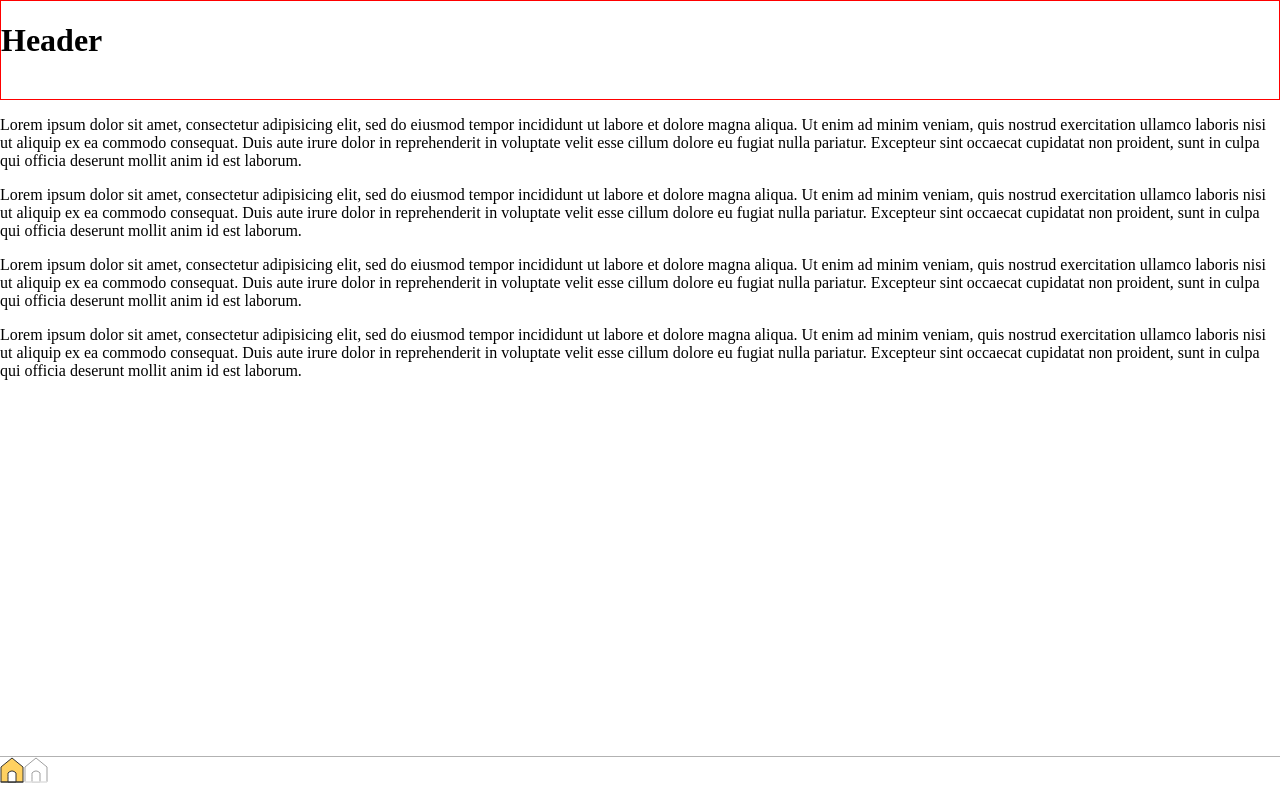
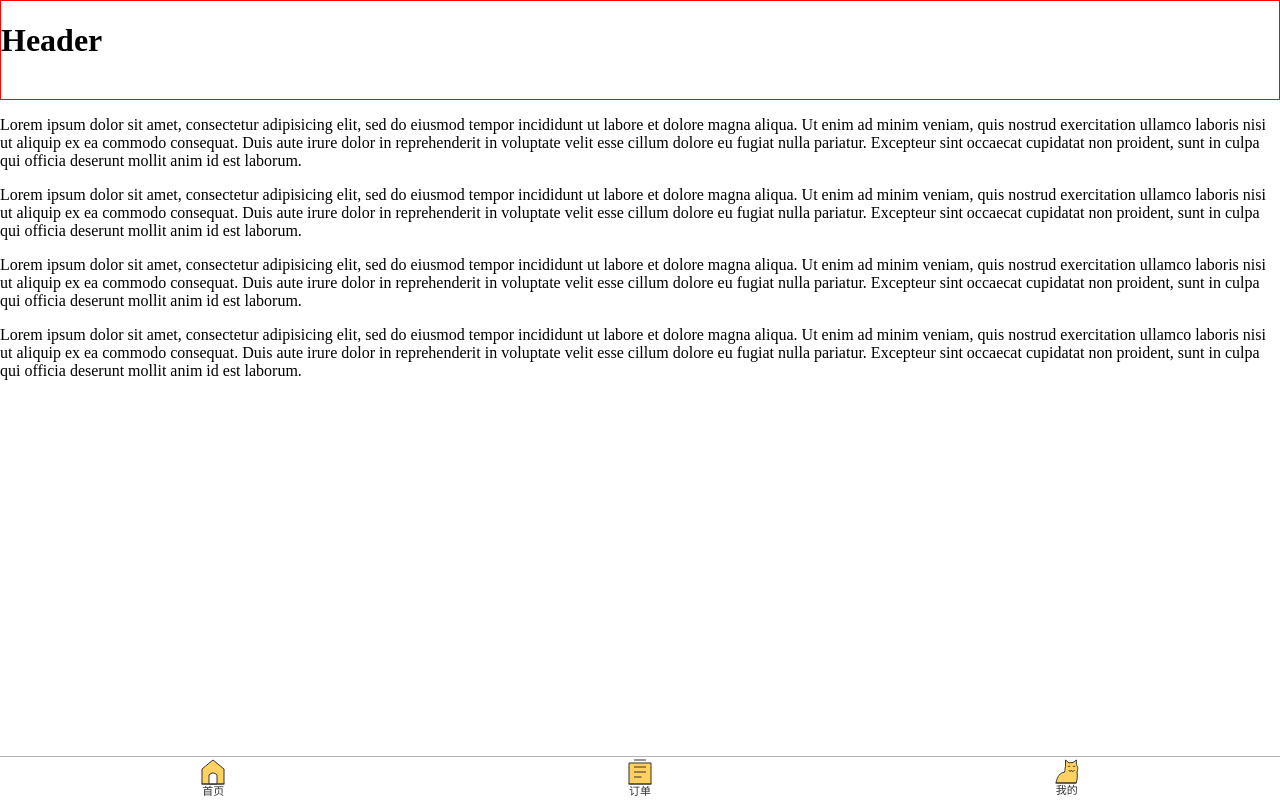
Before and after one commit to happypeter/meituan-demo, a React (Create React App) app in the folder user-client/: page / in a window 1280 px wide. Built offline with nearby package versions, Linux system fonts and the light colour scheme.

Commit message:
第四集：图表导航列表

```diff
--- a/user-client/src/components/App.js
+++ b/user-client/src/components/App.js
@@ -3,10 +3,14 @@ import '../css/App.css';
 import Header from './Header'
 import Footer from './Footer'
 import Main from './Main'
+import {
+  BrowserRouter as Router
+} from 'react-router-dom'
 
 class App extends Component {
   render() {
     return (
+      <Router>
         <div className="app">
           <div className="header-wrap">
             <Header />
@@ -18,6 +22,7 @@ class App extends Component {
             <Footer />
           </div>
         </div>
+      </Router>
     );
   }
 }
--- a/user-client/src/components/Footer.js
+++ b/user-client/src/components/Footer.js
@@ -1,11 +1,29 @@
 import React from 'react'
 import '../css/footer.css'
 import HomeIcon from './HomeIcon'
+import UserIcon from './UserIcon'
+import OrderIcon from './OrderIcon'
+import {
+  Link
+} from 'react-router-dom'
 
 const Footer = () => (
   <div className="footer">
-    <HomeIcon active={true} />
-    <HomeIcon active={false} />
+    <div className="item">
+      <Link to="/">
+        <HomeIcon active={true} />
+      </Link>
+    </div>
+    <div className="item">
+      <Link to="/">
+        <OrderIcon active={true} />
+      </Link>
+    </div>
+    <div className="item">
+      <Link to="/">
+        <UserIcon active={true} />
+      </Link>
+    </div>
   </div>
 )
 
--- a/user-client/src/components/HomeIcon.js
+++ b/user-client/src/components/HomeIcon.js
@@ -1,7 +1,8 @@
 import React from 'react'
 
 const HomeIcon = ({ active }) => (
-  <svg width="24px" height="26px" viewBox="0 0 24 26">
+  <div>
+    <svg width="24px" height="26px" viewBox="0 0 24 26">
       <defs></defs>
       <g id="Page-1" stroke="none" strokeWidth="1" fill="none" fillRule="evenodd">
           <g id="home-icon" transform="translate(0.000000, 1.000000)" stroke={active ? '#333333' : '#9F9F9F'}>
@@ -10,7 +11,9 @@ const HomeIcon = ({ active }) => (
               <path d="M0.5,24 L23.5,24" id="Path-2" stroke={active ? '#333333' : '#FFFFFF'}></path>
           </g>
       </g>
-  </svg>
+    </svg>
+    <div style={{ 'color': active ? '#333333' : '#9F9F9F'}}>首页</div>
+  </div>
 )
 
 export default HomeIcon
--- a/user-client/src/components/Main.js
+++ b/user-client/src/components/Main.js
@@ -2,7 +2,6 @@ import React, { Component } from 'react'
 import Home from './Home'
 
 import {
-  BrowserRouter as Router,
   Route
 } from 'react-router-dom'
 
@@ -12,13 +11,11 @@ const Faq = () => <h1>Faq</h1>
 class Main extends Component {
   render() {
     return(
-      <Router>
-        <div>
-          <Route exact path="/" component={Home} />
-          <Route path="/about" component={About} />
-          <Route path="/faq" component={Faq} />
-        </div>
-      </Router>
+      <div>
+        <Route exact path="/" component={Home} />
+        <Route path="/about" component={About} />
+        <Route path="/faq" component={Faq} />
+      </div>
     )
   }
 }
--- /dev/null
+++ b/user-client/src/components/OrderIcon.js
@@ -0,0 +1,21 @@
+import React from 'react'
+
+const UserIcon = ({ active }) => (
+  <div>
+    <svg width="24px" height="26px" viewBox="0 0 24 26" >
+        <g id="Page-1" stroke="none" strokeWidth="1" fill="none" fillRule="evenodd">
+            <g id="order-icon" stroke={active ? '#333333' : '#9F9F9F'}>
+                <polygon id="outline" fill={active ? '#FFD161' : '#FFFFFF'} points="1 4 23 4 23 25 1 25"></polygon>
+                <path d="M6,1 L18,1" id="line"></path>
+                <path d="M6,8 L18,8" id="line"></path>
+                <path d="M6,13 L18,13" id="line"></path>
+                <path d="M6,18 L13.5166482,18" id="line"></path>
+                <path d="M0.5,25 L23.5,25" id="bottom-line" stroke={active ? '#333333' : '#FFFFFF'}></path>
+            </g>
+        </g>
+    </svg>
+    <div style={{ 'color': active ? '#333333' : '#9F9F9F'}}>订单</div>
+  </div>
+)
+
+export default UserIcon
--- /dev/null
+++ b/user-client/src/components/UserIcon.js
@@ -0,0 +1,20 @@
+import React from 'react'
+
+const UserIcon = ({ active }) => (
+  <div>
+    <svg width="24px" height="25px" viewBox="0 0 24 25" >
+      <g id="Page-1" stroke="none" strokeWidth="1" fill="none" fillRule="evenodd">
+          <g id="user-icon" transform="translate(0.000000, 1.000000)" stroke={active ? '#333333' : '#9F9F9F'}>
+              <path d="M1,23 L21,23 C22.3333333,19.7375887 22.6666667,16.1489362 22,12.2340426 C23,7.82978723 23,8.31914894 22,5.87234043 C21.3333333,4.24113475 21.1666667,2.28368794 21.5,0 L18,2.44680851 L14,2.93617021 L10.5,0 C10.5,1.95744681 10.5,4.07801418 10.5,6.36170213 C9.5,9.29787234 10.5,9.29787234 9.5,12.2340426 C5.16666667,12.5602837 2.33333333,16.1489362 1,23 Z" id="Path-3" fill={active ? '#FFD161' : '#FFFFFF'}></path>
+              <path d="M18,7 C18.6666667,5.66666667 19.3333333,5.66666667 20,7" id="eye"></path>
+              <path d="M13,7 C13.6666667,5.66666667 14.3333333,5.66666667 15,7" id="eye"></path>
+              <path d="M14,10 C14.6666667,12 15.5,12 16.5,10 C17.1666667,12 18.1666667,12 19.5,10" id="Path-4"></path>
+              <path d="M0.494050189,23 L21.5060967,23" id="bottom-line" stroke={active ? '#333333' : '#FFFFFF'}></path>
+          </g>
+      </g>
+    </svg>
+    <div style={{ 'color': active ? '#333333' : '#9F9F9F'}}>我的</div>
+  </div>
+)
+
+export default UserIcon
--- a/user-client/src/css/footer.css
+++ b/user-client/src/css/footer.css
@@ -2,4 +2,26 @@
   height: 100%;
   border-top: 1px solid #B2B2B2;
   background-color: #fff;
+  display: flex;
 }
+
+.footer>.item {
+  flex-grow: 1;
+}
+
+.footer>.item a {
+  display: block;
+  height: 100%;
+  width: 100%;
+  text-decoration: none;
+  padding-top: 2px;
+}
+.footer>.item svg{
+  display: block;
+  margin: 0 auto 1px;
+}
+.footer>.item div {
+  font-size: 11px;
+  line-height: 11px;
+  text-align: center;
+}
```
Lines whose indentation alone changed are shown as unchanged.
